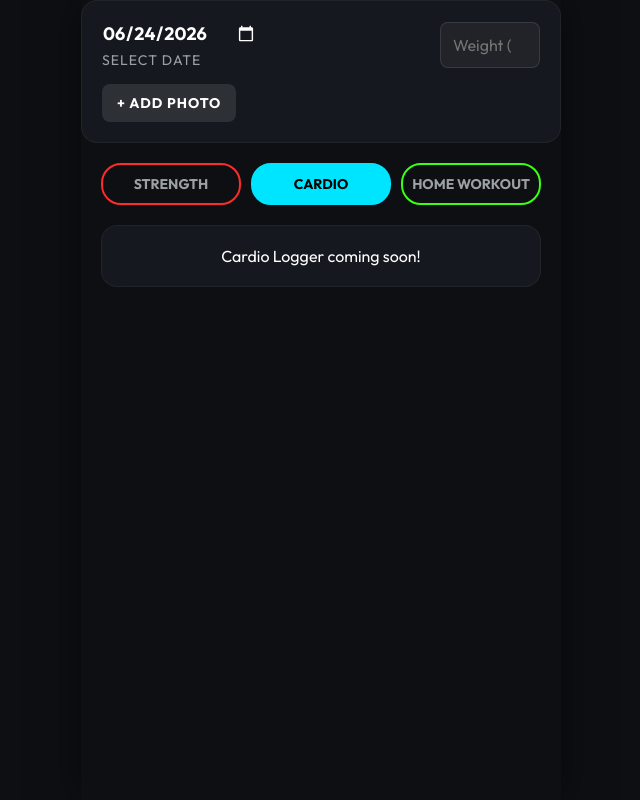
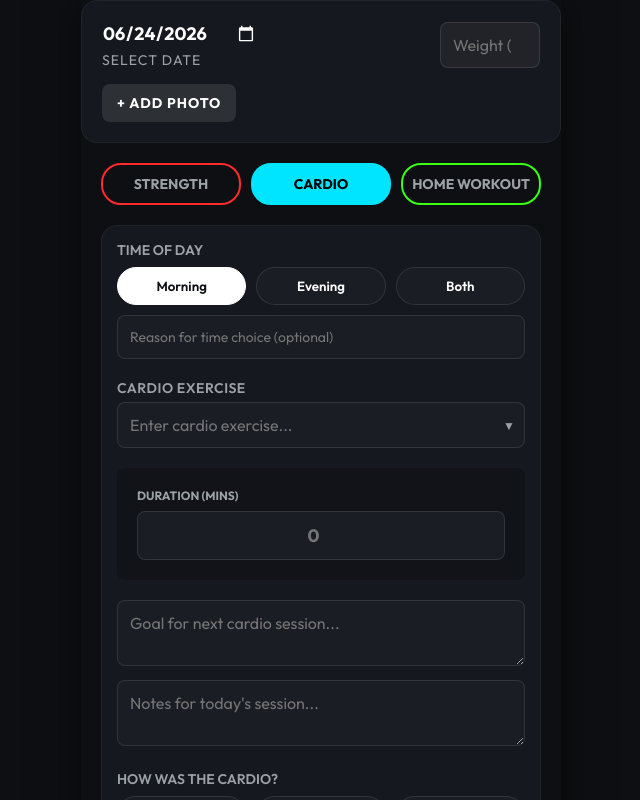
Before and after one commit to hmcommits/FitMe, a Next.js app: page / in a window 1280 px wide. Both pictures are taken after a click on the button "CARDIO". Shown: the top 800 px of the page, without its empty margins (319-959 px from the left). Built offline with nearby package versions, Linux system fonts and the light colour scheme.

Commit message:
edited layout.js to resolve the metadata warning and created cardio logger

```diff
--- a/app/layout.js
+++ b/app/layout.js
@@ -3,7 +3,13 @@ import './globals.css';
 export const metadata = {
   title: 'FitMe - Dominate Your Workout',
   description: 'Premium mobile-first workout tracker and analytics',
-  viewport: 'width=device-width, initial-scale=1, maximum-scale=1, user-scalable=0',
+};
+
+export const viewport = {
+  width: 'device-width',
+  initialScale: 1,
+  maximumScale: 1,
+  userScalable: false,
   themeColor: '#0d0f12',
 };
 
--- a/app/page.js
+++ b/app/page.js
@@ -3,6 +3,8 @@
 import { useState } from 'react';
 import GlobalHeader from '../components/GlobalHeader';
 import StrengthLogger from '../components/StrengthLogger';
+
+import CardioLogger from '../components/CardioLogger';
 
 export default function Home() {
   const [date, setDate] = useState(() => new Date().toISOString().split('T')[0]);
@@ -43,7 +45,7 @@ export default function Home() {
       <div className="tab-content" style={{ padding: '0 20px', paddingBottom: '40px' }}>
         {activeTab === 'strength' && <StrengthLogger isHomeWorkout={false} />}
         {activeTab === 'home_workout' && <StrengthLogger isHomeWorkout={true} />}
-        {activeTab === 'cardio' && <div className="glass-panel" style={{padding: '20px', textAlign: 'center'}}>Cardio Logger coming soon!</div>}
+        {activeTab === 'cardio' && <CardioLogger />}
       </div>
 
       <style jsx>{`
--- /dev/null
+++ b/components/CardioLogger.js
@@ -0,0 +1,118 @@
+"use client";
+
+import { useState } from 'react';
+import Dropdown from './Dropdown';
+
+export default function CardioLogger() {
+  const [timeOfDay, setTimeOfDay] = useState('morning');
+  const [timeNotes, setTimeNotes] = useState('');
+  const [exercise, setExercise] = useState('');
+  const [durationMinutes, setDurationMinutes] = useState('');
+  const [speedLevel, setSpeedLevel] = useState(''); // Specific to Stair Master
+  const [nextGoal, setNextGoal] = useState('');
+  const [todayNotes, setTodayNotes] = useState('');
+  const [quality, setQuality] = useState('');
+
+  const [exerciseHistory, setExerciseHistory] = useState(['Treadmill', 'Cycling', 'Elliptical', 'Stair Master']);
+
+  const isStairMaster = exercise.toLowerCase() === 'stair master';
+
+  return (
+    <div className="logger-container">
+      <div className="glass-panel p-15">
+        <div className="time-selector">
+          <label>Time of Day</label>
+          <div className="pill-group">
+            {['morning', 'evening', 'both'].map((t) => (
+              <button
+                key={t}
+                className={`pill-btn ${timeOfDay === t ? 'active' : ''}`}
+                onClick={() => setTimeOfDay(t)}
+              >
+                {t}
+              </button>
+            ))}
+          </div>
+          <input
+            type="text"
+            placeholder="Reason for time choice (optional)"
+            value={timeNotes}
+            onChange={(e) => setTimeNotes(e.target.value)}
+            className="time-notes-input mt-10"
+          />
+        </div>
+
+        <div className="mt-20">
+          <Dropdown
+            label="Cardio Exercise"
+            value={exercise}
+            onChange={setExercise}
+            historyOptions={exerciseHistory}
+            onAddHistory={(newOpt) => setExerciseHistory([...exerciseHistory, newOpt])}
+          />
+        </div>
+
+        <div className="sets-grid mt-20" style={{ display: 'flex', gap: '15px', padding: '20px' }}>
+          <div style={{ flex: 1 }}>
+            <label style={{ fontSize: '12px', color: 'var(--text-secondary)', textTransform: 'uppercase', fontWeight: 700, marginBottom: '8px', display: 'block' }}>Duration (Mins)</label>
+            <input
+              type="number"
+              value={durationMinutes}
+              onChange={(e) => setDurationMinutes(e.target.value)}
+              placeholder="0"
+              style={{ width: '100%', padding: '12px', textAlign: 'center', fontSize: '18px', fontWeight: 'bold' }}
+            />
+          </div>
+
+          {isStairMaster && (
+            <div style={{ flex: 1 }}>
+              <label style={{ fontSize: '12px', color: 'var(--text-secondary)', textTransform: 'uppercase', fontWeight: 700, marginBottom: '8px', display: 'block' }}>Speed Level</label>
+              <input
+                type="number"
+                value={speedLevel}
+                onChange={(e) => setSpeedLevel(e.target.value)}
+                placeholder="0"
+                style={{ width: '100%', padding: '12px', textAlign: 'center', fontSize: '18px', fontWeight: 'bold' }}
+              />
+            </div>
+          )}
+        </div>
+
+        <div className="notes-section mt-20">
+          <textarea
+            placeholder="Goal for next cardio session..."
+            value={nextGoal}
+            onChange={(e) => setNextGoal(e.target.value)}
+            rows="2"
+          />
+          <textarea
+            placeholder="Notes for today's session..."
+            value={todayNotes}
+            onChange={(e) => setTodayNotes(e.target.value)}
+            rows="2"
+            className="mt-10"
+          />
+        </div>
+
+        <div className="quality-selector mt-20">
+          <label>How was the cardio?</label>
+          <div className="pill-group">
+            {['Good', 'Mid', 'Bad'].map((q) => (
+              <button
+                key={q}
+                className={`pill-btn ${quality === q ? `active-${q.toLowerCase()}` : ''}`}
+                onClick={() => setQuality(q)}
+              >
+                {q}
+              </button>
+            ))}
+          </div>
+        </div>
+
+        <button className="btn btn-primary w-100 mt-20 save-btn" style={{ background: 'linear-gradient(135deg, var(--accent-cardio), #0088cc)', boxShadow: '0 4px 15px rgba(0, 229, 255, 0.3)' }}>
+          Save Cardio Record
+        </button>
+      </div>
+    </div>
+  );
+}
```
